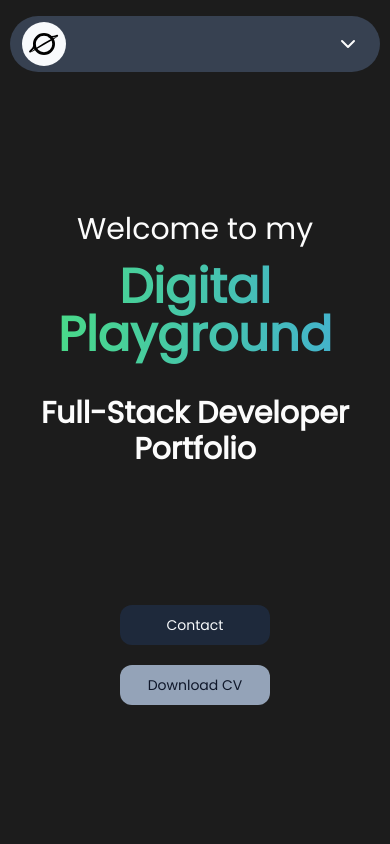
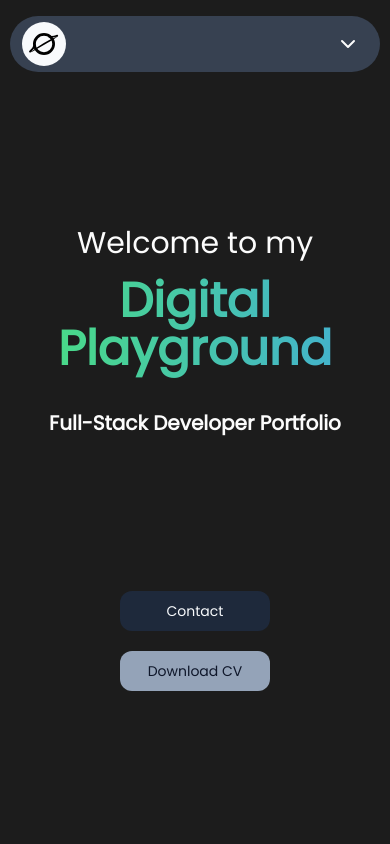
Before and after one commit to git-dariel/Personal-Portfolio, a Next.js app: page / in a window 390 px wide. Shown: the top 844 px of the page. Built offline with nearby package versions, Linux system fonts and the light colour scheme.

Commit message:
modifying hero section

```diff
--- a/src/components/Footer.tsx
+++ b/src/components/Footer.tsx
@@ -3,7 +3,7 @@ import Link from "next/link";
 
 export const Footer = () => {
   return (
-    <footer className="min-h-[100px] bg-slate-800  mt-10 w-full px-5 md:px-20 flex items-center justify-between rounded-t-2xl rounded-r-2xl">
+    <footer className="min-h-[100px] bg-slate-800  mt-10 w-full px-5 md:px-20 flex items-center justify-between rounded-t-2xl ">
       <h4 className="text-sm sm:text-base text-gray-300">
         &copy;2023 Build with passion
       </h4>
--- a/src/components/Hero.tsx
+++ b/src/components/Hero.tsx
@@ -11,9 +11,9 @@ export const Hero = () => {
               Digital Playground
             </span>
           </h1>
-          <h1 className="text-3xl sm:text-4xl lg:text-2xl text-center font-bold font-inter text-white">
+          <h3 className="text-xl sm:text-2xl text-center font-bold font-inter text-white">
             Full-Stack Developer Portfolio
-          </h1>
+          </h3>
         </div>
 
         <div className="flex flex-col sm:flex-row items-center gap-5">
```
